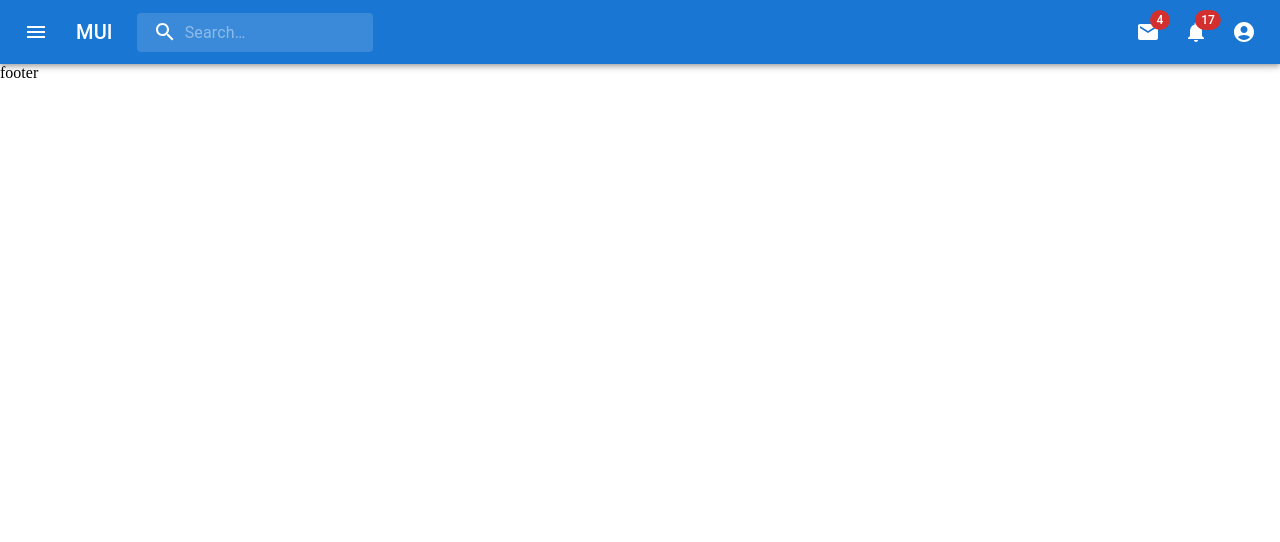
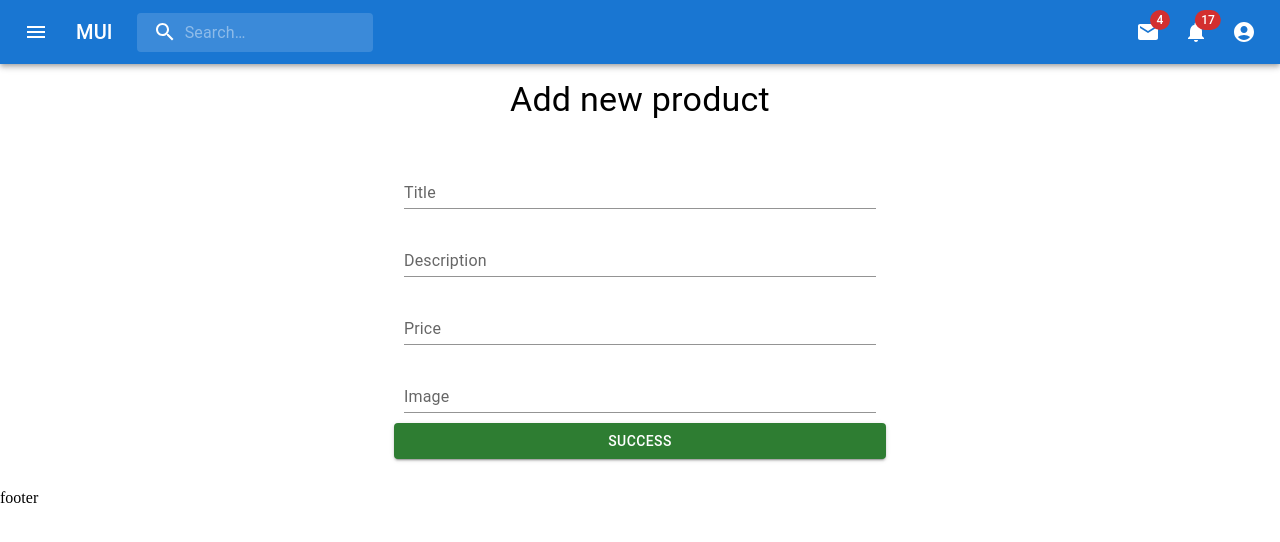
Before and after one commit to bektenovan/react-project, a React (Create React App) app: page /addProduct in a window 1280 px wide. Before the commit this address had no page. Shown: the top 542 px of the page. Built offline with nearby package versions, Linux system fonts and the light colour scheme.

Commit message:
added pproductsList

```diff
--- a/db.json
+++ b/db.json
@@ -1,3 +1,46 @@
 {
-    "products": []
+    "products": [
+        {
+            "title": "dsbcj",
+            "description": "dcskjbc",
+            "price": "cds jc",
+            "image": "https://cdn.pixabay.com/photo/2016/11/22/21/57/apparel-1850804__340.jpg",
+            "id": 1
+        },
+        {
+            "title": "cdlknscc",
+            "description": "dsakcn",
+            "price": "cdsackn",
+            "image": "https://cdn.pixabay.com/photo/2016/11/22/21/57/apparel-1850804__340.jpg",
+            "id": 2
+        },
+        {
+            "title": "cdlknscc",
+            "description": "dsakcn",
+            "price": "cdsackn",
+            "image": "https://cdn.pixabay.com/photo/2016/11/22/21/57/apparel-1850804__340.jpg",
+            "id": 3
+        },
+        {
+            "title": "cdlknscc",
+            "description": "dsakcn",
+            "price": "cdsackn",
+            "image": "https://cdn.pixabay.com/photo/2016/11/22/21/57/apparel-1850804__340.jpg",
+            "id": 4
+        },
+        {
+            "title": "sac",
+            "description": "csaC",
+            "price": "CSACSA",
+            "image": "https://cdn.pixabay.com/photo/2016/11/22/21/57/apparel-1850804__340.jpg",
+            "id": 5
+        },
+        {
+            "title": "sac",
+            "description": "csaC",
+            "price": "CSACSA",
+            "image": "https://cdn.pixabay.com/photo/2016/11/22/21/57/apparel-1850804__340.jpg",
+            "id": 6
+        }
+    ]
 }
--- a/src/App.js
+++ b/src/App.js
@@ -2,15 +2,19 @@ import React from 'react';
 import './App.css';
 import Footer from './components/Footer';
 import Header from './components/Header';
+import ProductsContextProvider from './contexts/productsContext';
 import Routing from './Routing';
 
 
 function App() {
   return (
     <div>
+      <ProductsContextProvider>
       <Header />
       <Routing />
       <Footer />
+      </ProductsContextProvider>
+
     </div>
   );
 }
--- a/src/Routing.js
+++ b/src/Routing.js
@@ -1,7 +1,9 @@
 import React from 'react';
 import { BrowserRouter, Route, Routes } from 'react-router-dom';
+import AddProductForm from './components/AddProductForm';
 import LoginForm from './components/LoginForm';
 import RegisterForm from './components/RegisterForm';
+import ProductsList from './components/ProductsList'
 
 const Routing = () => {
     return (
@@ -9,6 +11,9 @@ const Routing = () => {
         <Routes>
             <Route path='/login' element={<LoginForm/>}/>
             <Route path='/register' element={<RegisterForm/>}/>
+            <Route path='/addProduct' element={<AddProductForm/>}/>
+            <Route path='/products' element={<ProductsList/>}/>
+            <Route path='/login' element={<LoginForm/>}/>
 
         </Routes>
         </BrowserRouter>
--- /dev/null
+++ b/src/components/AddProductForm.jsx
@@ -0,0 +1,43 @@
+import { Box, Button, TextField, Typography } from '@mui/material';
+import { Container } from '@mui/system';
+import React, { useContext, useState } from 'react';
+import { productsContext } from '../contexts/productsContext';
+//title, description, price, image
+const AddProductForm = () => {
+    const { createProduct } = useContext(productsContext)
+    console.log(createProduct);
+    const [title, setTitle] = useState('')
+    const [description, setDescription] = useState('')
+    const [price, setPrice] = useState('')
+    const [image, setImage] = useState('')
+
+    function handleValues() {
+        let newProduct = {
+            title,
+            description,
+            price,
+            image
+        }
+        // console.log(newProduct);
+        createProduct(newProduct)
+    }
+
+    return (
+        <Container maxWidth="sm">
+            <Typography variant="h4" component="h2" textAlign={"center"} marginTop={"15px"}>
+                Add new product
+            </Typography>
+            <Box padding={'30px'} display={"flex"} flexDirection={"column"} >
+                <TextField value={title} onChange={(e) => setTitle(e.target.value)} style={{ margin: "10px" }} id="standard-basic" label="Title" variant="standard" />
+                <TextField value={description} onChange={(e) => setDescription(e.target.value)} style={{ margin: "10px" }} id="standard-basic" label="Description" variant="standard" />
+                <TextField value={price} onChange={(e) => setPrice(e.target.value)} style={{ margin: "10px" }} id="standard-basic" label="Price" variant="standard" />
+                <TextField value={image} onChange={(e) => setImage(e.target.value)} style={{ margin: "10px" }} id="standard-basic" label="Image" variant="standard" />
+                <Button onClick={handleValues} variant="contained" color="success">
+                    Success
+                </Button>
+            </Box>
+        </Container>
+    );
+};
+
+export default AddProductForm;
--- /dev/null
+++ b/src/components/ProductCard/ProductCard.jsx
@@ -0,0 +1,30 @@
+import { Button, Card, CardActions, CardContent, CardMedia, Typography } from '@mui/material';
+import React from 'react';
+
+const ProductCard = ({ item }) => {
+    return (
+        <Card sx={{ maxWidth: 300, margin: "20px" }}>
+            <CardMedia
+                component="img"
+                height="140"
+                image="https://cdn.pixabay.com/photo/2016/11/22/21/57/apparel-1850804__340.jpg"
+                alt="green iguana"
+            />
+            <CardContent>
+                <Typography gutterBottom variant="h5" component="div">
+                    Lizard
+                </Typography>
+                <Typography variant="body2" color="text.secondary">
+                    Lizards are a widespread group of squamate reptiles, with over 6,000
+                    species, ranging across all continents except Antarctica
+                </Typography>
+            </CardContent>
+            <CardActions>
+                <Button size="small">Share</Button>
+                <Button size="small">Learn More</Button>
+            </CardActions>
+        </Card>
+    );
+};
+
+export default ProductCard;
--- /dev/null
+++ b/src/components/ProductsList.jsx
@@ -0,0 +1,22 @@
+import { Box } from '@mui/material';
+import { Container } from '@mui/system';
+import React, { useContext, useEffect } from 'react';
+import { productsContext } from '../contexts/productsContext';
+import ProductCard from './ProductCard/ProductCard';
+
+
+const ProductsList = () => {
+    const { getProducts, products } = useContext(productsContext)
+    useEffect(() => {
+        getProducts()
+    }, [])
+    return (
+        <Container>
+            <Box display={"flex"} flexWrap={"wrap"} justifyContent={"center"} paddingTop={"30px"} >
+                {products.map((item) => <ProductCard  key={item.id} item={item} />)}
+            </Box>
+        </Container>
+    );
+};
+
+export default ProductsList;
--- a/src/contexts/productsContext.js
+++ b/src/contexts/productsContext.js
@@ -1,14 +1,45 @@
-import React from "react";
+import React, { useReducer } from "react";
 import axios from "axios";
 
 export const productsContext= React.createContext();
+const API = "http://localhost:8000/products"
 
-const productsContextProvider = ({children})=>{
-    const API = "http://localhost:8000/products"
-return<productsContext.Provider value={{}}>
+const INIT_STATE ={
+    products: []
+}
+function reducer (state = INIT_STATE, action){
+    switch(action.type){
+        case "GET_PRODUCTS":
+        return {...state, products: action.payload};
+        default:
+        return state
+    }
+
+}
+const ProductsContextProvider = ({children})=>{
+
+const [state, dispatch ]=  useReducer(reducer, INIT_STATE)
+   async function createProduct(newProduct){
+    await axios.post(API, newProduct)
+    }
+
+
+   async function getProducts(){
+      let res =   await axios(API)
+      console.log(res);
+      dispatch({
+          type: "GET_PRODUCTS",
+          payload: res.data
+      })
+    }
+// console.log(state.products);
+return<productsContext.Provider value={{
+    products: state.products,
+ createProduct,
+ getProducts}}>
     {children}
 </productsContext.Provider>
 
 }
 
-export default productsContextProvider;
+export default ProductsContextProvider;
```
